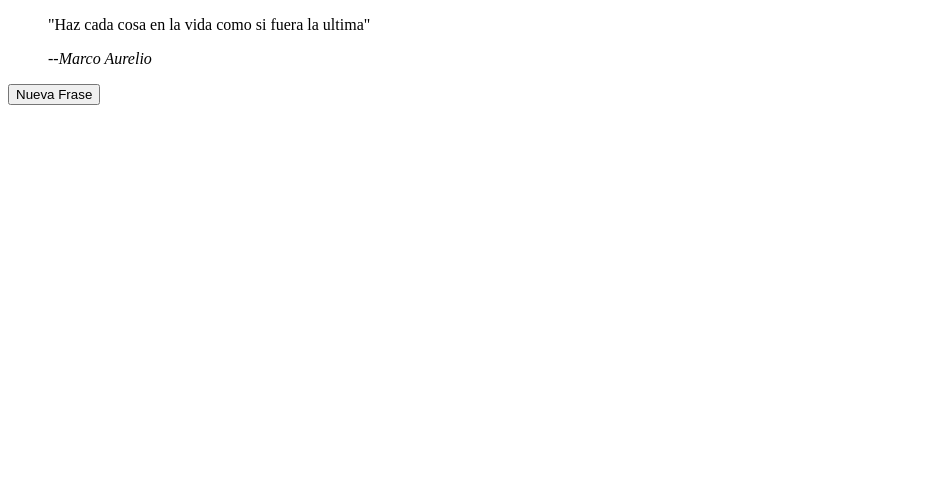
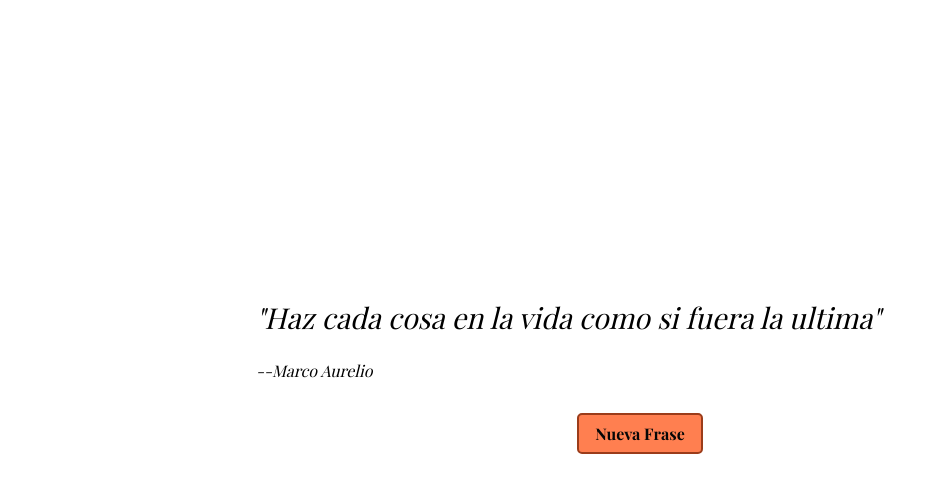
Before and after one commit to Cheeskoo/ventana-estoica, a website: page public/index.html in a window 1280 px wide. Shown: the whole page, without its empty margins (0-939 px from the left). Drawn offline with nearby package versions, Linux system fonts and the light colour scheme; a web font is replaced by a local one.

Commit message:
Arreglando Bugs
bugs al iniciar y servir el html

```diff
--- a/package.json
+++ b/package.json
@@ -7,6 +7,10 @@
   "type": "module",
   "main": "server.js",
   "scripts": {
-    "start": "node server.js"
+    "start": "node server.js",
+    "dev": "nodemon server.js"
+  },
+  "devDependencies": {
+    "nodemon": "^3.1.14"
   }
 }
--- a/public/index.html
+++ b/public/index.html
@@ -4,6 +4,9 @@
         <meta charset="UTF-8">
         <meta name="viewport" content="width=device-width, initial-scale=1">
         <meta name="description" content="La ventana del estoicismo - Frase de estocismo aleatoria">
+        <link rel="preconnect" href="https://fonts.googleapis.com">
+        <link rel="preconnect" href="https://fonts.gstatic.com" crossorigin>
+        <link href="https://fonts.googleapis.com/css2?family=Playfair+Display:ital,wght@0,400..900;1,400..900&display=swap" rel="stylesheet">
         <link rel="stylesheet" href="./style.css">
         <title>La ventana del estoicismo</title>
     </head>
--- a/public/style.css
+++ b/public/style.css
@@ -0,0 +1,48 @@
+*{
+    margin: 0;
+    padding: 0;
+
+}
+
+html {
+    box-sizing: border-box;
+    font-family: 'Playfair Display', serif;
+}
+body{
+    margin: 0 auto;
+}
+
+#container{
+    display: flex;
+    align-items: center;
+    justify-content: center;
+    flex-direction: column;
+    height: 90vh;
+}
+#quote-box{
+    display: grid;
+    grid-template-rows: 2fr 1fr;
+    width: 60%;
+    padding: 2rem;
+    gap: 20px;
+}
+
+#text{
+    font-style: italic;
+    font-size: 1.8rem;
+}
+#author cite {
+    font-size: 0.9rem;
+}
+
+#btn{
+    border:2px solid rgb(155, 60, 26);
+    border-radius: 5px;
+    background-color: coral;
+    font-family: inherit;
+    font-size: 1rem;
+    font-weight: bold;
+    color: rgb(7, 7, 7);
+    padding: 0.5rem 1rem;
+    cursor: pointer;
+}
```
Also changed, not shown: server.js (+5 -5 lines), utils/serveStatic.js (+10 -9 lines), 1 other file.
